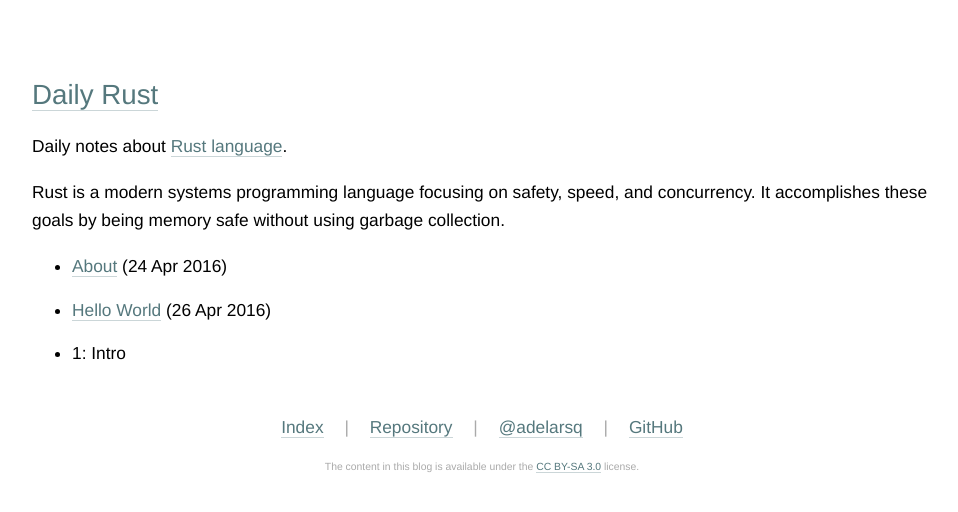
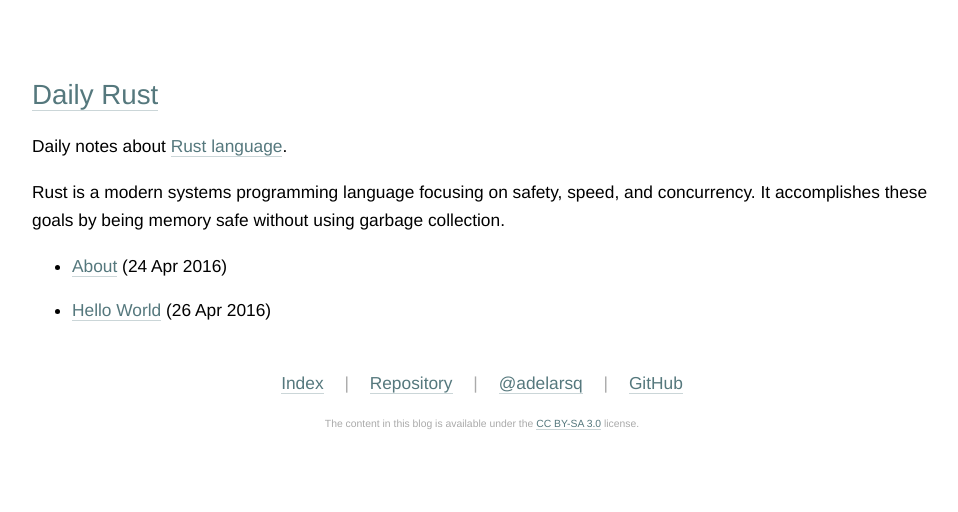
Before and after one commit to adelarsq/daily-rust.github.io, a Jekyll site: the page built from index.md, in a window 1280 px wide. Shown: the top 512 px of the page, without its empty margins (158-1116 px from the left). Built offline with Jekyll 4.4.1, drawn with Linux system fonts in a browser that asks for light colours.

Commit message:
Update index.md

```diff
--- a/index.md
+++ b/index.md
@@ -15,5 +15,4 @@ Rust is a modern systems programming language focusing on safety, speed, and con
     <li><a href="{{ BASE_PATH }}{{ post.url }}">{{ post.index_title }}</a> ({{ post.date | date_to_string }})</li>
     {% endif %}
   {% endfor %}
-  <li>1: Intro</li>
 </ul>
```
